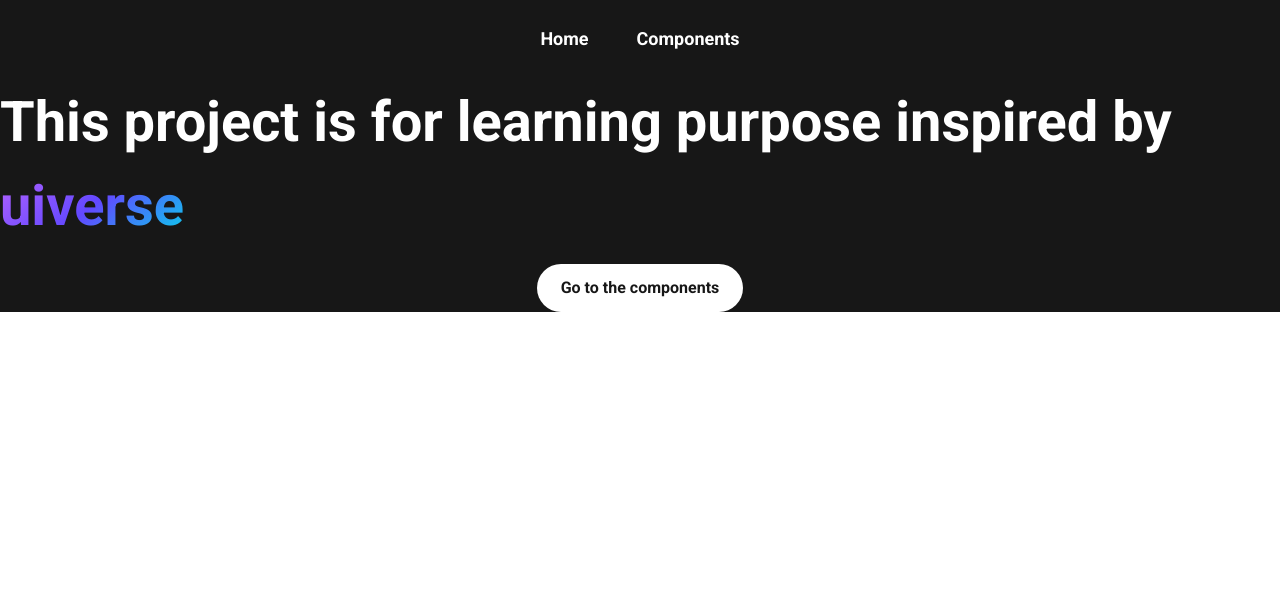
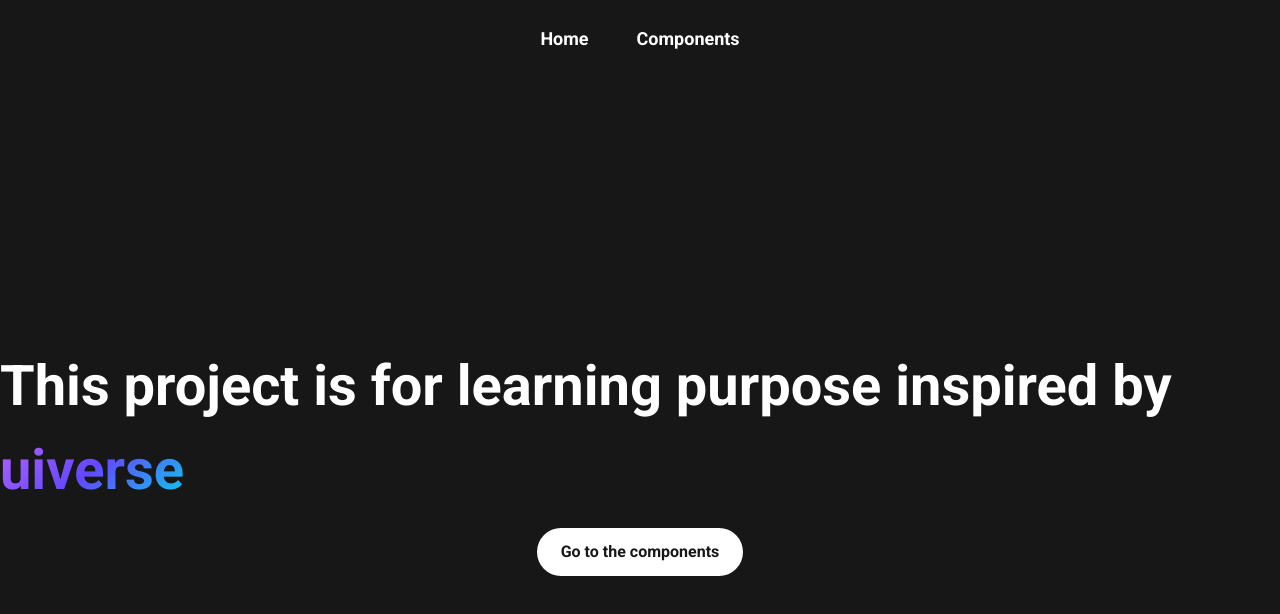
Before and after one commit to arishem51/iuniverse, a React (Vite) app: page / in a window 1280 px wide. Shown: the top 614 px of the page. Built offline with nearby package versions, Linux system fonts and the light colour scheme.

Commit message:
chore: fix height

```diff
--- a/index.html
+++ b/index.html
@@ -10,7 +10,8 @@
       href="https://fonts.googleapis.com/css2?family=Roboto:wght@100;300;400;500;700&display=swap"
       rel="stylesheet"
     />
-    <title>Vite + React + TS</title>
+
+    <title>Universe Components</title>
   </head>
   <body>
     <div id="root"></div>
--- a/src/components/Home/HomePage.tsx
+++ b/src/components/Home/HomePage.tsx
@@ -9,9 +9,9 @@ const Wrapper = styled.div`
   flex-direction: column;
   justify-content: center;
   align-items: center;
-  height: 100%;
   background-color: var(--color-dark);
   gap: 16px;
+  min-height: 95vh;
 `;
 
 const HeadingText = styled.h1`
--- a/src/components/Home/index.tsx
+++ b/src/components/Home/index.tsx
@@ -5,7 +5,6 @@ import Header from "../Header";
 const Wrapper = styled.div`
   display: flex;
   flex-direction: column;
-  height: 100%;
 `;
 
 export default function Home() {
--- a/src/components/ListComponent/index.tsx
+++ b/src/components/ListComponent/index.tsx
@@ -1,30 +1,11 @@
 import { useParams } from "react-router-dom";
 import styled from "styled-components";
 import { useElements } from "../../Context/ElementsContext";
-import { UIItem } from "../../types";
-import BurstShape from "./BurstShape";
-import CurvedTailArrowShape from "./CurvedTailArrowShape";
-import DiamondNarrowShape from "./DiamondNarrowShape";
-import EggShape from "./EggShape";
-import HeartShape from "./HeartShape";
-import HexagonShape from "./HexagonShape";
-import InfinityShape from "./InfinityShape";
-import Moustache from "./Moustache";
-import OctagonShape from "./OctagonShape";
-import OvalShape from "./OvalShape";
-import PacManShape from "./PacManShape";
-import ParallelogramShape from "./ParallelogramShape";
-import PentagonShape from "./PentagonShape";
-import RectangleShape from "./RectangleShape";
-import SquareShape from "./SquareShape";
-import Star from "./Star";
-import TrapezoidShape from "./TrapezoidShape";
-import TritangleShape from "./TriangleShape";
-import YinYangShape from "./YinYangShape";
 
 const Wrapper = styled.div`
   flex: 1;
   background-color: var(--color-dark);
+  min-height: 100vh;
 `;
 
 const Text = styled.h1`
@@ -36,6 +17,7 @@ const ListWrapper = styled.div`
   display: grid;
   grid-template-columns: repeat(auto-fill, 300px);
   gap: 1rem;
+  padding-bottom: 4rem;
 `;
 
 const ListItem = styled.div`
@@ -55,6 +37,9 @@ export default function ListComponent() {
     id === "all" ? list : list.filter((item) => item.type === id);
 
   function renderItem() {
+    if (elements.length === 0) {
+      return <Text>No component yet</Text>;
+    }
     return elements.map((item, index) => (
       <ListItem key={`${item.type} - ${index + 1}`}>{item.component}</ListItem>
     ));
--- a/src/components/MainContent/index.tsx
+++ b/src/components/MainContent/index.tsx
@@ -6,7 +6,6 @@ import Sidebar from "../Sidebar";
 
 const Wrapper = styled.div`
   display: flex;
-  height: 100%;
 `;
 
 export default function MainContent() {
```
